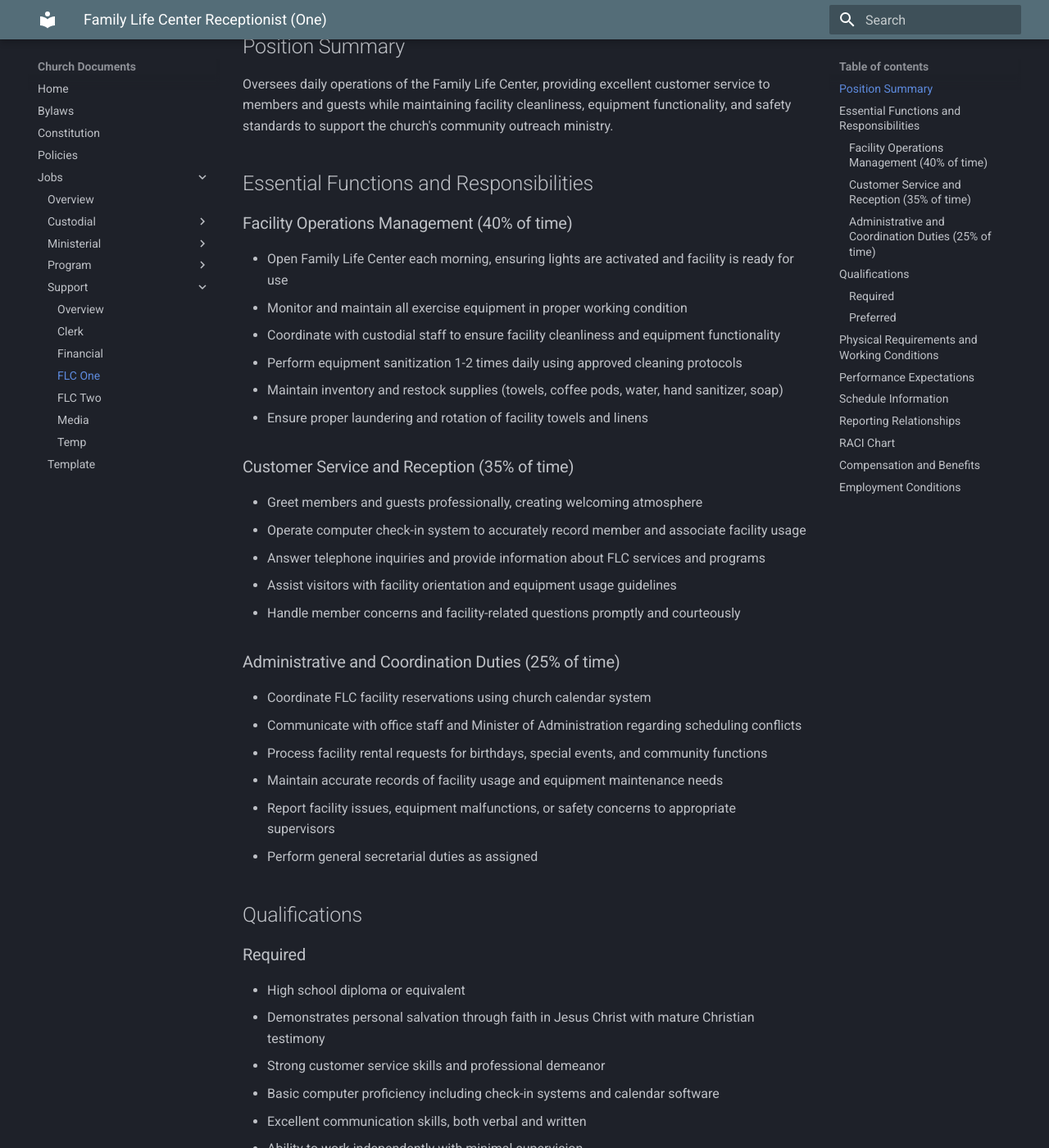
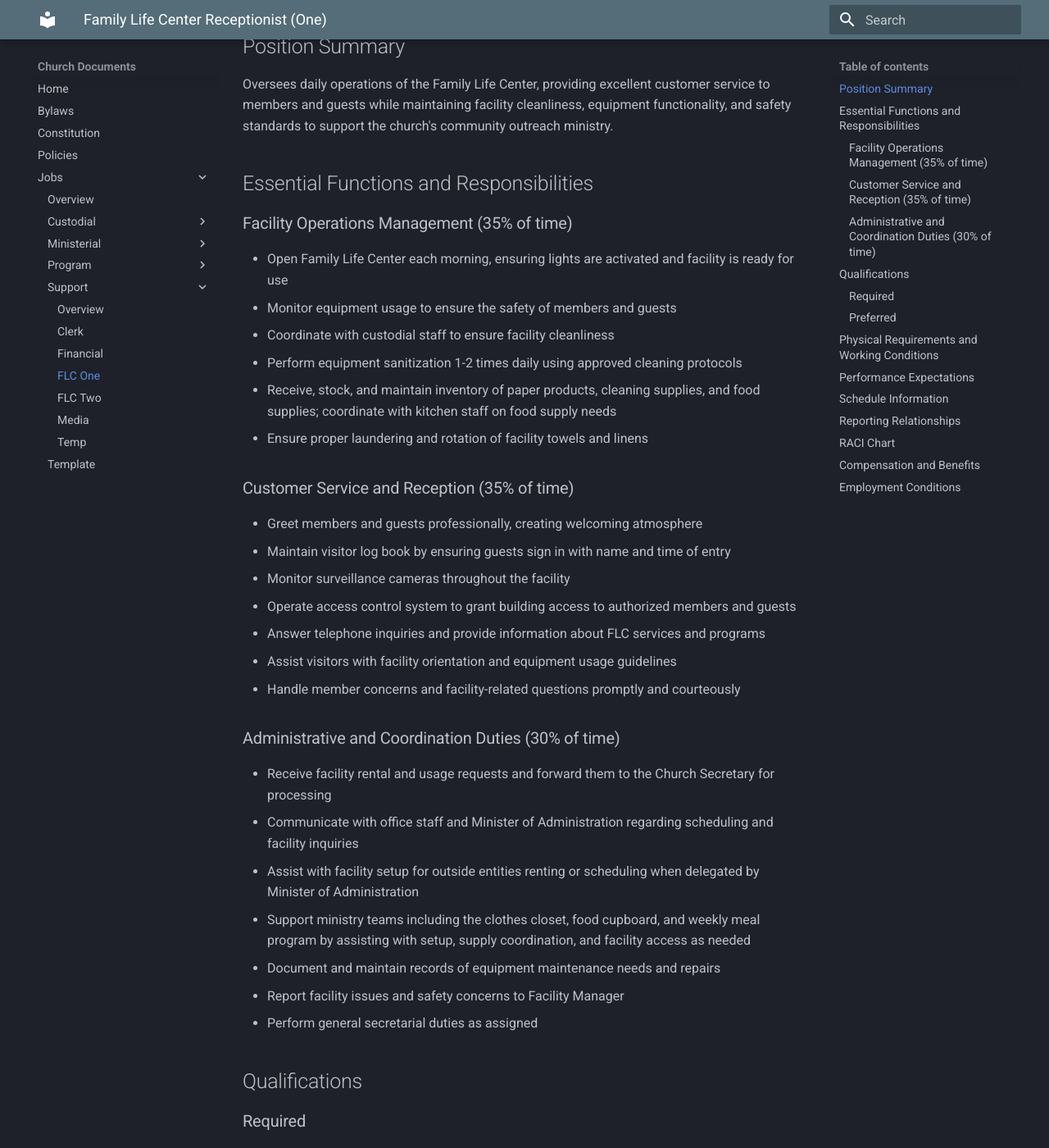
Before and after one commit to fbccana/church-docs, an MkDocs documentation site: the page built from docs/jobs/support/job-support-flc-one.md, in a window 1280 px wide and 1400 px high, scrolled down 450 px. Shown: the whole window at 82% size. Built offline with MkDocs 1.6.1 and Material for MkDocs 9.7.7, drawn with Linux system fonts in a browser that asks for light colours.

Commit message:
change to flc support duties

```diff
--- a/docs/jobs/support/job-support-flc-one.md
+++ b/docs/jobs/support/job-support-flc-one.md
@@ -16,30 +16,33 @@ Oversees daily operations of the Family Life Center, providing excellent custome
 
 ## Essential Functions and Responsibilities
 
-### Facility Operations Management (40% of time)
+### Facility Operations Management (35% of time)
 
 - Open Family Life Center each morning, ensuring lights are activated and facility is ready for use
-- Monitor and maintain all exercise equipment in proper working condition
-- Coordinate with custodial staff to ensure facility cleanliness and equipment functionality
+- Monitor equipment usage to ensure the safety of members and guests
+- Coordinate with custodial staff to ensure facility cleanliness
 - Perform equipment sanitization 1-2 times daily using approved cleaning protocols
-- Maintain inventory and restock supplies (towels, coffee pods, water, hand sanitizer, soap)
+- Receive, stock, and maintain inventory of paper products, cleaning supplies, and food supplies; coordinate with kitchen staff on food supply needs
 - Ensure proper laundering and rotation of facility towels and linens
 
 ### Customer Service and Reception (35% of time)
 
 - Greet members and guests professionally, creating welcoming atmosphere
-- Operate computer check-in system to accurately record member and associate facility usage
+- Maintain visitor log book by ensuring guests sign in with name and time of entry
+- Monitor surveillance cameras throughout the facility
+- Operate access control system to grant building access to authorized members and guests
 - Answer telephone inquiries and provide information about FLC services and programs
 - Assist visitors with facility orientation and equipment usage guidelines
 - Handle member concerns and facility-related questions promptly and courteously
 
-### Administrative and Coordination Duties (25% of time)
+### Administrative and Coordination Duties (30% of time)
 
-- Coordinate FLC facility reservations using church calendar system
-- Communicate with office staff and Minister of Administration regarding scheduling conflicts
-- Process facility rental requests for birthdays, special events, and community functions
-- Maintain accurate records of facility usage and equipment maintenance needs
-- Report facility issues, equipment malfunctions, or safety concerns to appropriate supervisors
+- Receive facility rental and usage requests and forward them to the Church Secretary for processing
+- Communicate with office staff and Minister of Administration regarding scheduling and facility inquiries
+- Assist with facility setup for outside entities renting or scheduling when delegated by Minister of Administration
+- Support ministry teams including the clothes closet, food cupboard, and weekly meal program by assisting with setup, supply coordination, and facility access as needed
+- Document and maintain records of equipment maintenance needs and repairs
+- Report facility issues and safety concerns to Facility Manager
 - Perform general secretarial duties as assigned
 
 ## Qualifications
```
Also changed, not shown: .github/copilot-instructions.md (added).
